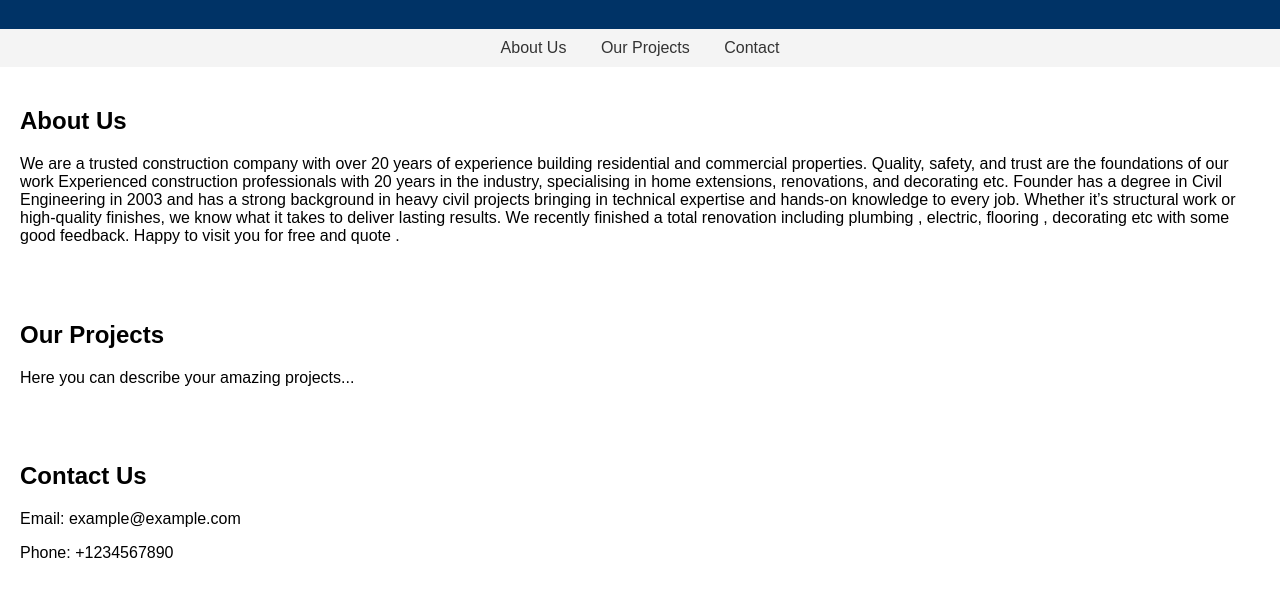
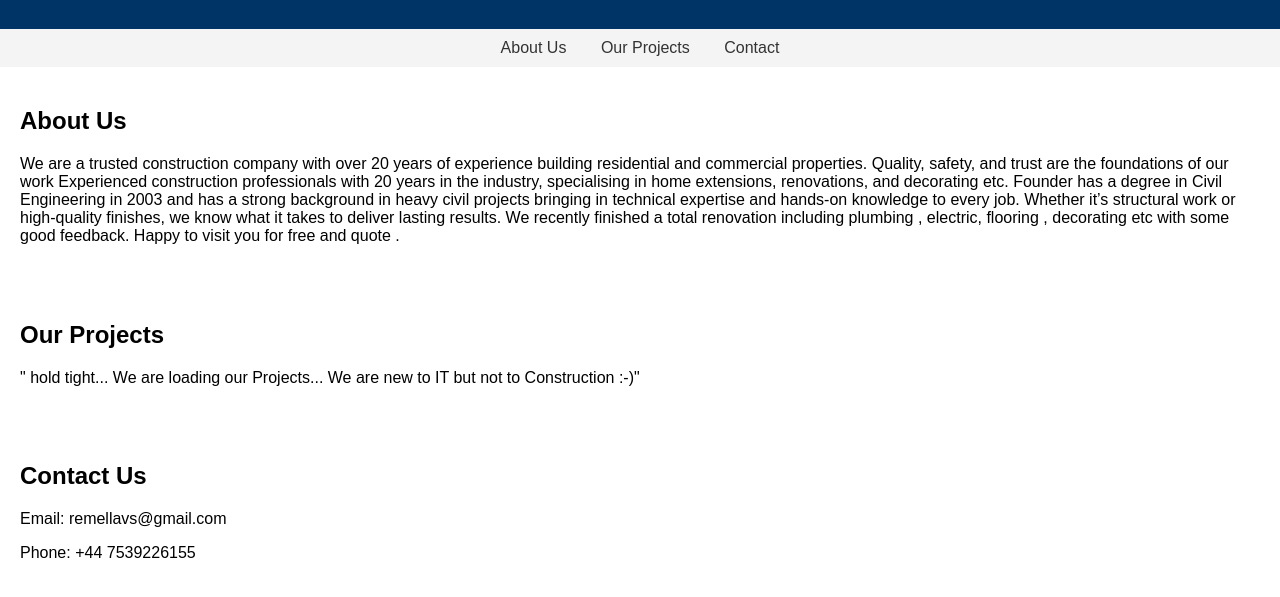
Before and after one commit to remellavs/remellavs, a plain HTML site: page index.html in a window 1280 px wide. Shown: the part 117-714 px from the top of the page. Drawn offline with Linux system fonts and the light colour scheme.

Commit message:
Update index.html

```diff
--- a/index.html
+++ b/index.html
@@ -81,12 +81,13 @@ Happy to visit you for free and quote
 <!-- Our Projects Section -->
 <section id="projects">
   <h2>Our Projects</h2>
-  <p>Here you can describe your amazing projects...</p>
+  <p>" hold tight... We are loading our Projects...
+We are new to IT but not to Construction :-)"</p>
 </section>
 
 <!-- Contact Section -->
 <section id="contact">
   <h2>Contact Us</h2>
-  <p>Email: example@example.com</p>
-  <p>Phone: +1234567890</p>
+  <p>Email: remellavs@gmail.com</p>
+  <p>Phone: +44 7539226155</p>
 </section>
```
